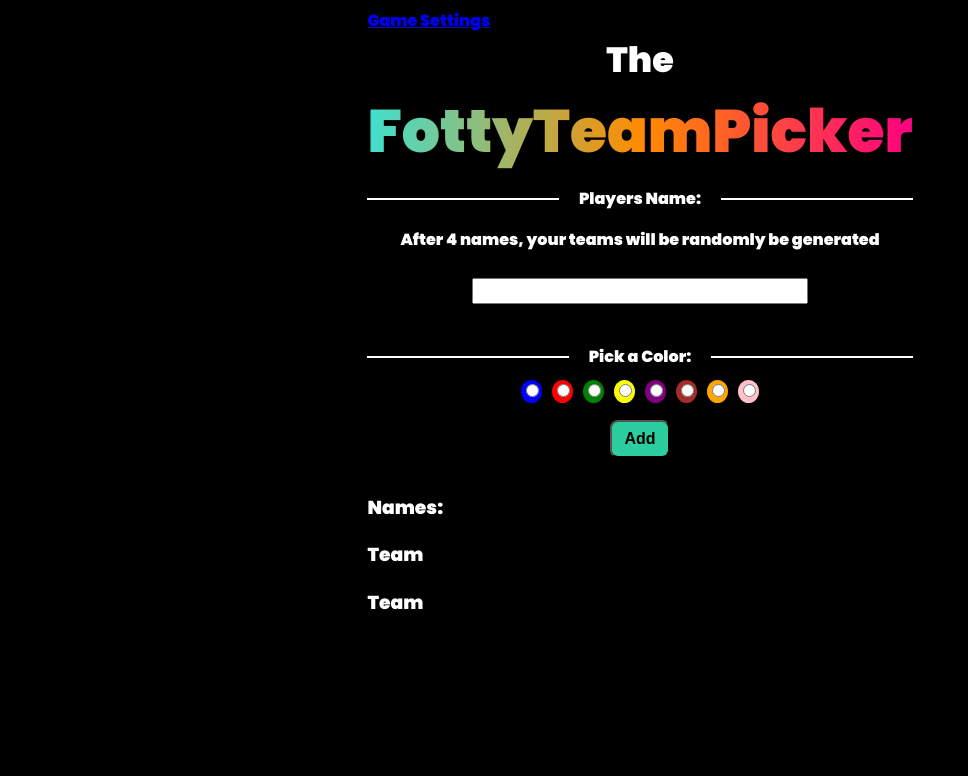
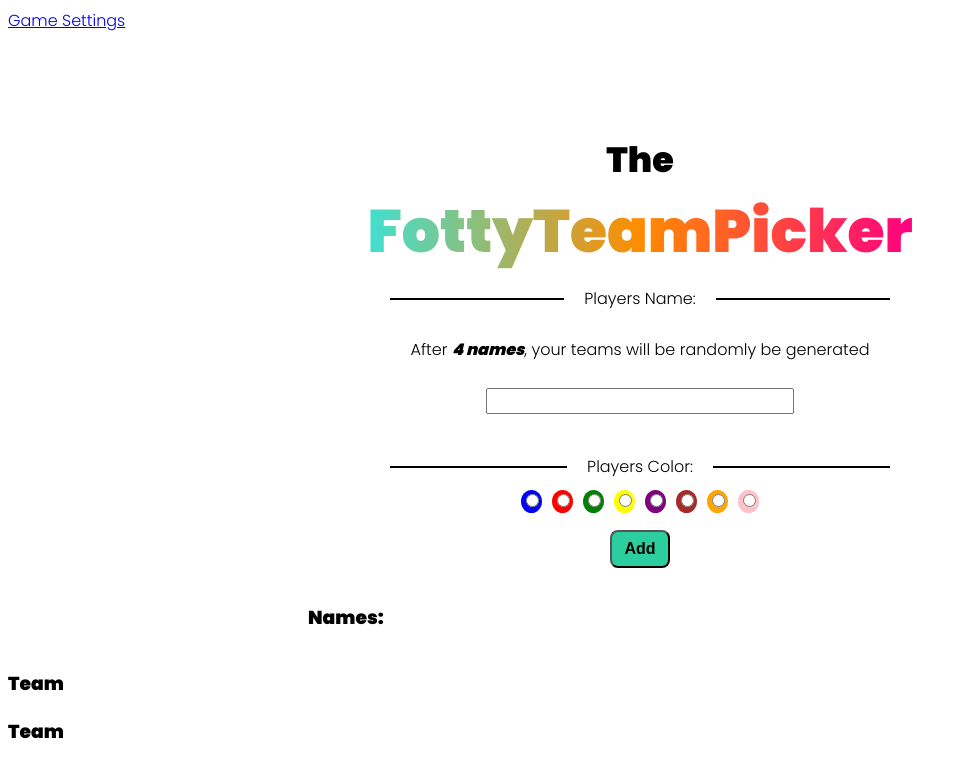
Before and after one commit to TechMilton/FootyNamePicker, a React (Create React App) app: page / in a window 1280 px wide. Shown: the top 776 px of the page, without its empty margins (0-968 px from the left). Built offline with nearby package versions, Linux system fonts and the light colour scheme.

Commit message:
Changed background color and text styling and color

```diff
--- a/public/index.html
+++ b/public/index.html
@@ -9,6 +9,7 @@
   <meta name="description" content="Web site created using create-react-app" />
   <link rel="apple-touch-icon" href="%PUBLIC_URL%/logo192.png" />
   <!--Poppin Font Link-->
+  <link href="https://fonts.googleapis.com/css2?family=Poppins:wght@300&display=swap" rel="stylesheet">
   <link href="https://fonts.googleapis.com/css2?family=Poppins:wght@900&display=swap" rel="stylesheet">
   <!--Font Awesome Link-->
   <link rel="stylesheet" href="https://use.fontawesome.com/releases/v5.8.1/css/all.css"
--- a/src/App.css
+++ b/src/App.css
@@ -1,22 +1,23 @@
 body {
-  display: flex;
-  align-items: center;
-  justify-content: center;
-  background-color: black;
-  color: white;
   font-family: 'Poppins',
     sans-serif;
-
 }
 
 .page-container {
+  display: flex;
+  flex-direction: column;
+  align-items: center;
+  justify-content: center;
+  color: black;
+  margin-top: 100px;
   text-align: center;
 }
 
 /* Header Styling */
 .page-header__the {
-  background-color: white;
+  background-color: black;
   background-clip: text;
+  font-weight: bolder;
   -webkit-text-fill-color: transparent;
   font-size: 35px;
   margin: 0;
@@ -28,6 +29,7 @@ body {
   -webkit-text-fill-color: transparent;
   font-size: 60px;
   margin: 0;
+  font-weight: bolder;
 }
 
 /* Form Styling */
@@ -42,7 +44,8 @@ body {
   display: flex;
   align-items: center;
   margin: 10px 0px 10px 0px;
-  font-weight: bolder;
+  font-weight: 500;
+  width: 500px;
 }
 
 .input-label:before,
@@ -153,22 +156,6 @@ body {
   align-items: center;
 }
 
-
-.progress-bar {
-  position: relative;
-  height: 20px;
-  width: 350px;
-  border-radius: 50px;
-  border: 1px solid #333;
-}
-
-.filler {
-  background: #1DA598;
-  height: 100%;
-  border-radius: inherit;
-  transition: width .2s ease-in;
-}
-
 /*Settings Page */
 
 .settings-input {
@@ -206,3 +193,12 @@ body {
   overflow: hidden;
   background-color: #333;
 }
+
+.form-count {
+  text-decoration: initial;
+}
+
+.list-name {
+  display: flex;
+  margin-left: 300px;
+}
--- a/src/components/form/form.js
+++ b/src/components/form/form.js
@@ -31,12 +31,12 @@ const Form = (props) => {
     return (
         <>
             <p className="input-label">Players Name:</p>
-            <p>After <span className="form-count">{count} names</span>, your teams will be randomly be generated</p>
+            <p>After <i style={{ fontWeight: "bold" }}>{count} names</i>, your teams will be randomly be generated</p>
             <form onSubmit={handleSubmit}>
                 <input className="name-input" onChange={handleInput} value={input} required />
 
                 <div onChange={handleColor}>
-                    <p className="input-label">Pick a Color:</p>
+                    <p className="input-label">Players Color:</p>
                     <span class="color-blue" >
                         <input className="radio-input" type="radio" value="blue" name="color" required />
                     </span>
--- a/src/components/settings/settings.js
+++ b/src/components/settings/settings.js
@@ -52,7 +52,7 @@ const Settings = () => {
                     value={teamTwo}
                 />
                 <div className="counter">
-                    <label className="input-label">Number of Players</label>
+                    <label className="input-label">Number of Players:</label>
                     <p className="counter-display" onChange={handleCount}>{count} Players</p>
                     <button className="counter-btn" type="button" onClick={() => setCount(count + 1)} >+</button>
                     <button className="counter-btn" type="button" onClick={() => setCount(count - 1)} >-</button>
```
